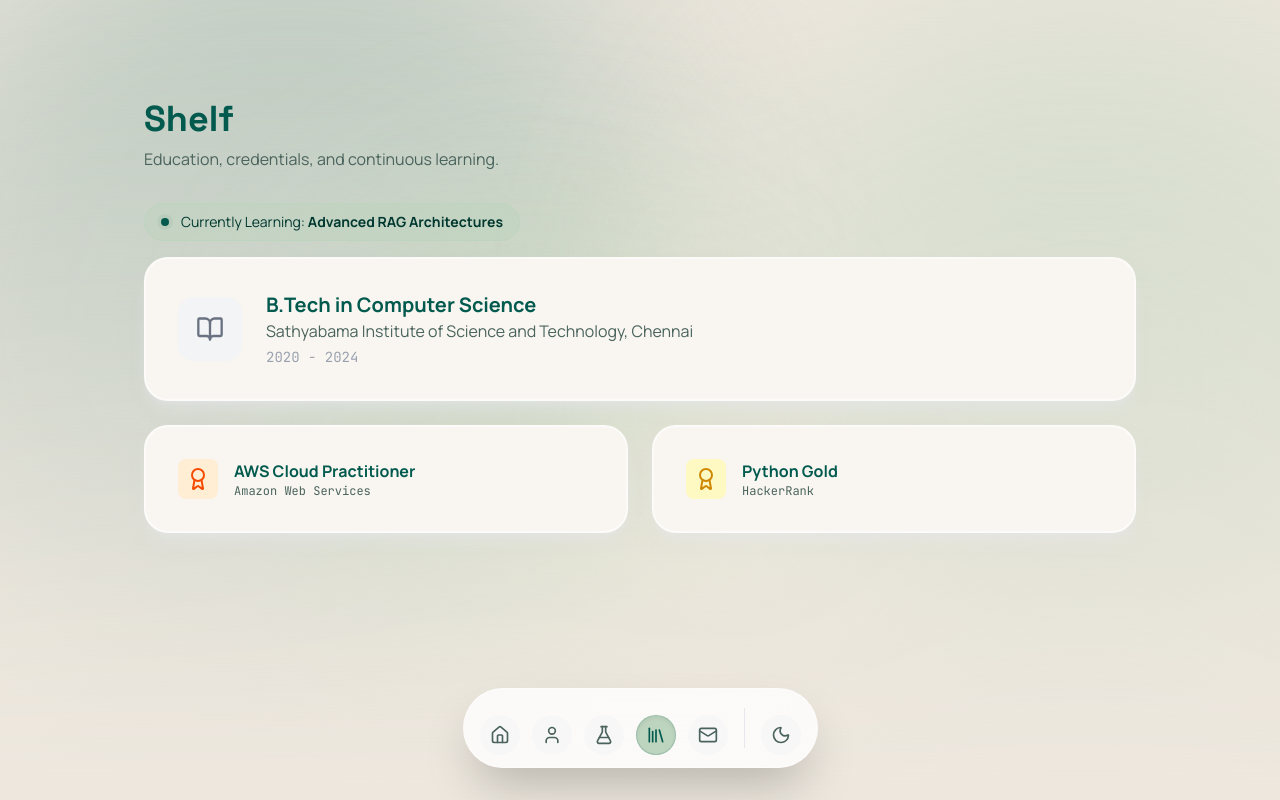
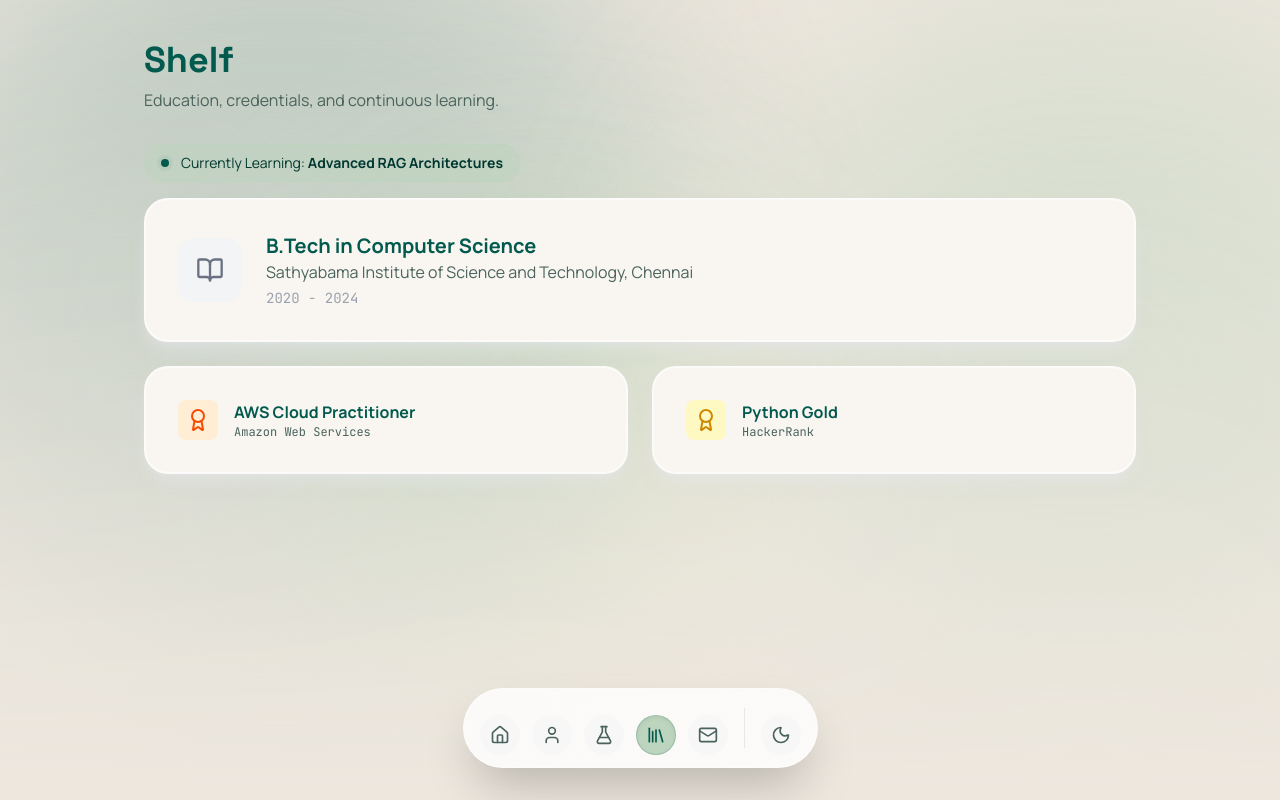
Before and after one commit to PardhaSarathy/newportfolio, a Next.js app: page /certifications in a window 1280 px wide. Built offline with nearby package versions, Linux system fonts and the light colour scheme.

Commit message:
fix(responsive): unify bottom padding across all pages for dock clearance and lock mobile viewport scale

```diff
--- a/app/certifications/page.tsx
+++ b/app/certifications/page.tsx
@@ -5,7 +5,7 @@ import { BookOpen, Award } from "lucide-react";
 
 export default function CertificationsPage() {
     return (
-        <div className="space-y-8 animate-in fade-in slide-in-from-bottom-5 duration-700">
+        <div className="space-y-8 animate-in fade-in slide-in-from-bottom-5 duration-700 pb-32 md:pb-40">
             <header>
                 <h1 className="text-4xl font-display font-bold text-text-primary">Shelf</h1>
                 <p className="text-text-secondary mt-2">Education, credentials, and continuous learning.</p>
--- a/app/layout.tsx
+++ b/app/layout.tsx
@@ -1,4 +1,4 @@
-import type { Metadata } from "next";
+import type { Metadata, Viewport } from "next";
 import { Manrope, Space_Grotesk, JetBrains_Mono } from "next/font/google";
 import "./globals.css";
 import { FloatingDock } from "@/components/FloatingDock";
@@ -12,6 +12,12 @@ const jetbrainsMono = JetBrains_Mono({ subsets: ["latin"], variable: "--font-jet
 export const metadata: Metadata = {
   title: "Pardhu | Agile Link",
   description: "AI Systems Architect bridging the gap between raw data and human utility.",
+};
+
+export const viewport: Viewport = {
+  width: "device-width",
+  initialScale: 1,
+  maximumScale: 1,
 };
 
 import { ThemeProvider } from "@/components/ThemeProvider";
--- a/app/projects/page.tsx
+++ b/app/projects/page.tsx
@@ -130,7 +130,7 @@ export default function ProjectsPage() {
     );
 
     return (
-        <div className="min-h-screen pb-20 pt-10 px-4 md:px-8 max-w-7xl mx-auto space-y-12">
+        <div className="min-h-screen pb-32 md:pb-40 pt-10 px-4 md:px-8 max-w-7xl mx-auto space-y-12">
 
             {/* Header */}
             <div className="flex flex-col items-center text-center space-y-6">
```
